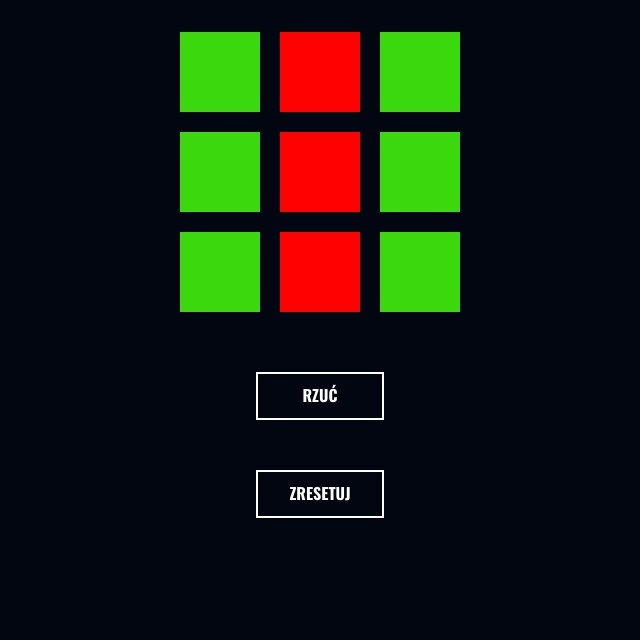
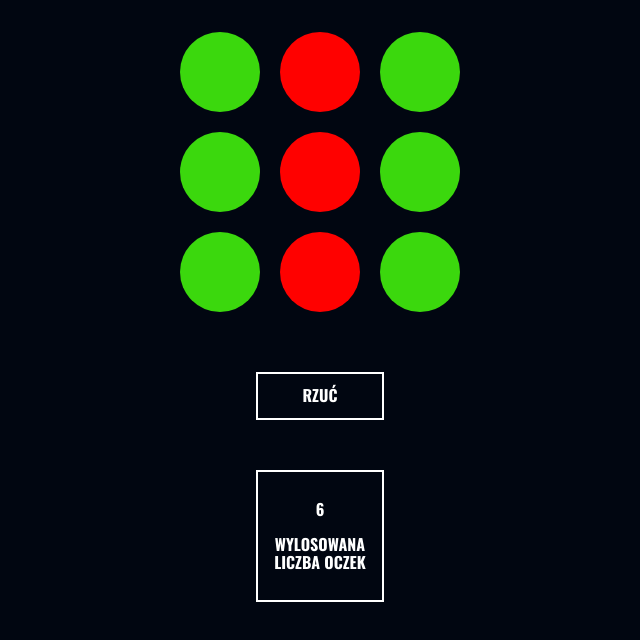
Before and after one commit to xFireXx/rzutkostka, a plain HTML site: page index.html in a window 1280 px wide. Both pictures are taken after a click on the button "RZUĆ". Shown: the part 88-728 px from the top of the page, without its empty margins (320-960 px from the left). Drawn offline with nearby package versions, Linux system fonts and the light colour scheme.

Commit message:
dodanie bloczku

```diff
--- a/index.html
+++ b/index.html
@@ -36,9 +36,10 @@
         <div class="square sq9" data-segment="3"></div>
     </div>
     <button class="draw">Rzuć</button>
-    <button class="reset">Zresetuj</button>
+    <div class="randomlyNumber">
+        <p>Wylosowana liczba oczek</p>
+    </div>
 </section>
-
 <script src="main.js"></script>
 </body>
 </html>
--- a/main.js
+++ b/main.js
@@ -1,11 +1,11 @@
 let btn = document.querySelector(".draw");
-let reset = document.querySelector(".reset");
 
 const segments = [
     document.querySelectorAll(`div[data-segment="1"]`),
     document.querySelectorAll(`div[data-segment="2"]`),
     document.querySelectorAll(`div[data-segment="3"]`),
 ];
+
 let square = document.querySelectorAll(".square");
 
 function reload() {
@@ -19,6 +19,13 @@ function reload() {
 btn.addEventListener("click", () => {
     reload();
     const number = Math.floor(Math.random() * 6 + 1);
+
+    const random = document.createElement("p");
+    random.classList.add("even")
+    const randomlyNumber = document.querySelector(".randomlyNumber");
+    random.appendChild(document.createTextNode(number.toString()));
+    randomlyNumber.prepend(random);
+
 
     switch (number) {
         case 1:
--- a/styles.css
+++ b/styles.css
@@ -41,6 +41,7 @@ body {
     width: 10vh;
     height: 10vh;
     margin: 10px;
+    border-radius: 50%;
 }
 
 .draw,
@@ -56,6 +57,21 @@ body {
     cursor: pointer;
 }
 
+.randomlyNumber {
+    width: 40%;
+    padding: 2%;
+    margin-top: 50px;
+    background-color: transparent;
+    border: 2px solid #fff;
+    color: #fff;
+    text-transform: uppercase;
+    font-weight: bold;
+    text-align: center;
+}
+
+.even:nth-child(even) {
+    color: #3bd80d;
+}
 
 .green {
     background-color: #3bd80d;
@@ -70,7 +86,9 @@ body {
 
 @media screen and (min-width: 1280px) {
     .draw,
-    .reset {
+    .reset,
+    .randomlyNumber
+    {
         width: 10%;
         padding: 1%;
     }
```
